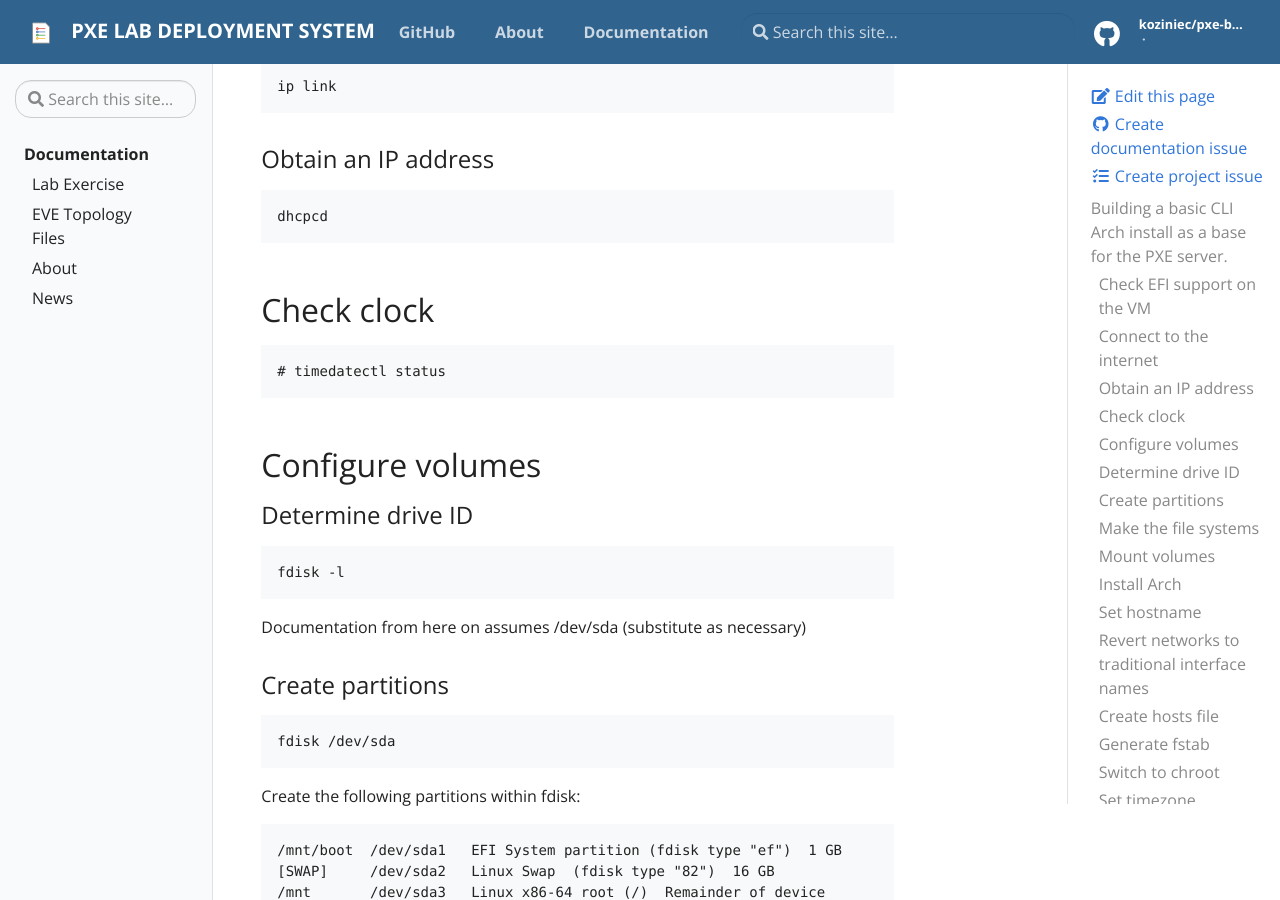
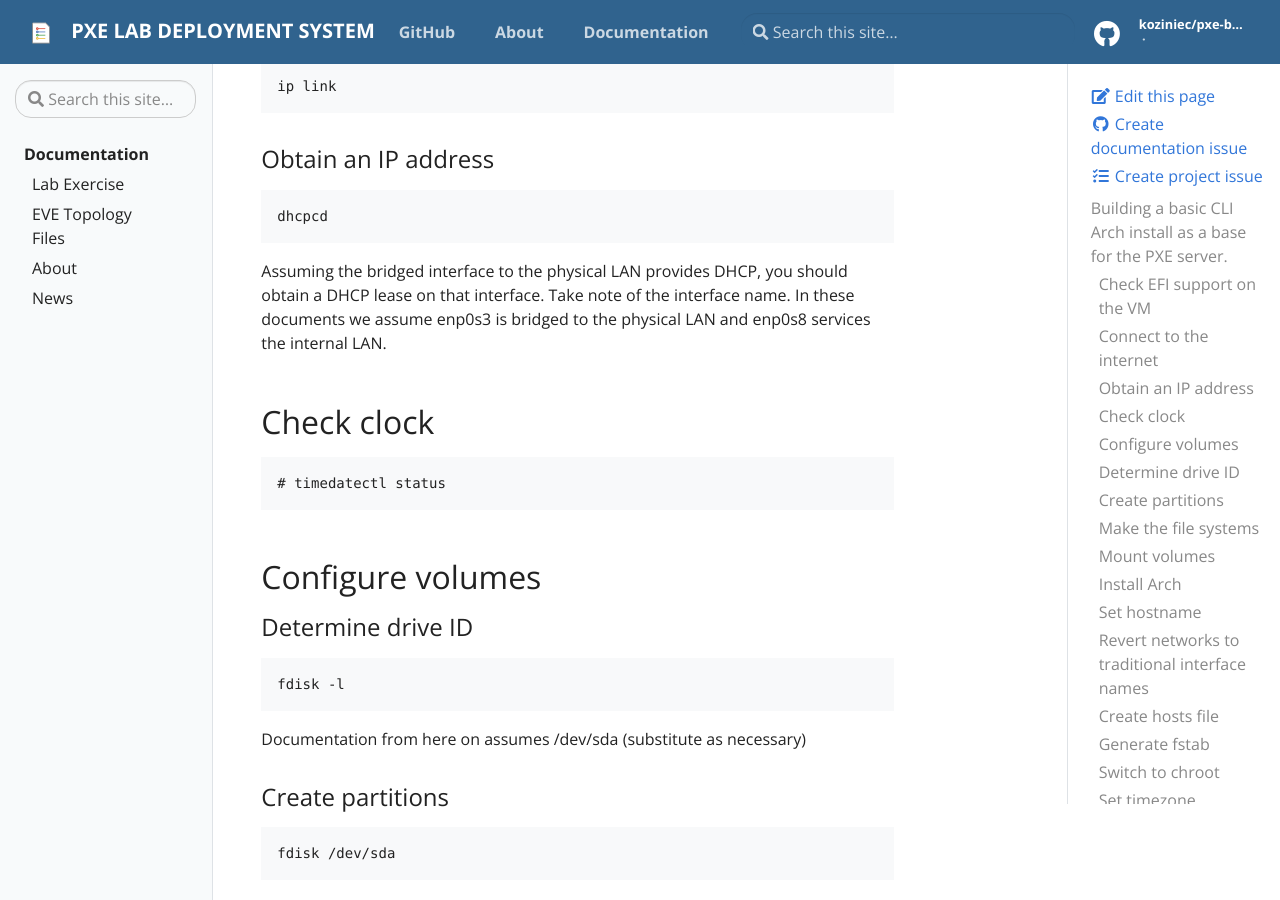
Before and after one commit to koziniec/pxe-boot, a Jekyll site: the page built from _docs/Arch Installation.md, in a window 1280 px wide and 900 px high, scrolled down 786 px. Built offline with Jekyll 4.4.1, drawn with Linux system fonts in a browser that asks for light colours.

Commit message:
Update Arch Installation.md

```diff
--- a/_docs/Arch Installation.md
+++ b/_docs/Arch Installation.md
@@ -31,6 +31,8 @@ ip link
 <pre>
 dhcpcd
 </pre>
+
+Assuming the bridged interface to the physical LAN provides DHCP, you should obtain a DHCP lease on that interface.  Take note of the interface name. In these documents we assume enp0s3 is bridged to the physical LAN and enp0s8 services the internal LAN.
 
 ## Check clock
 <pre>
```
